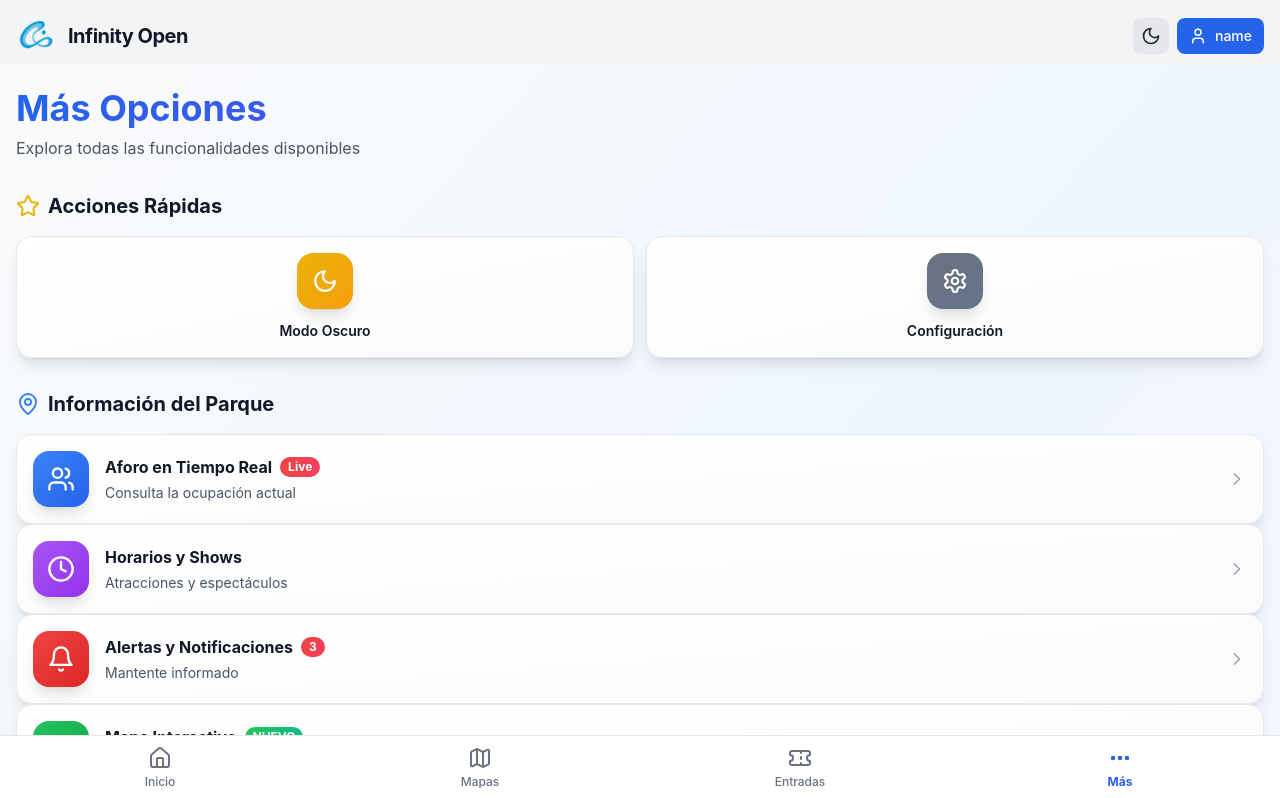
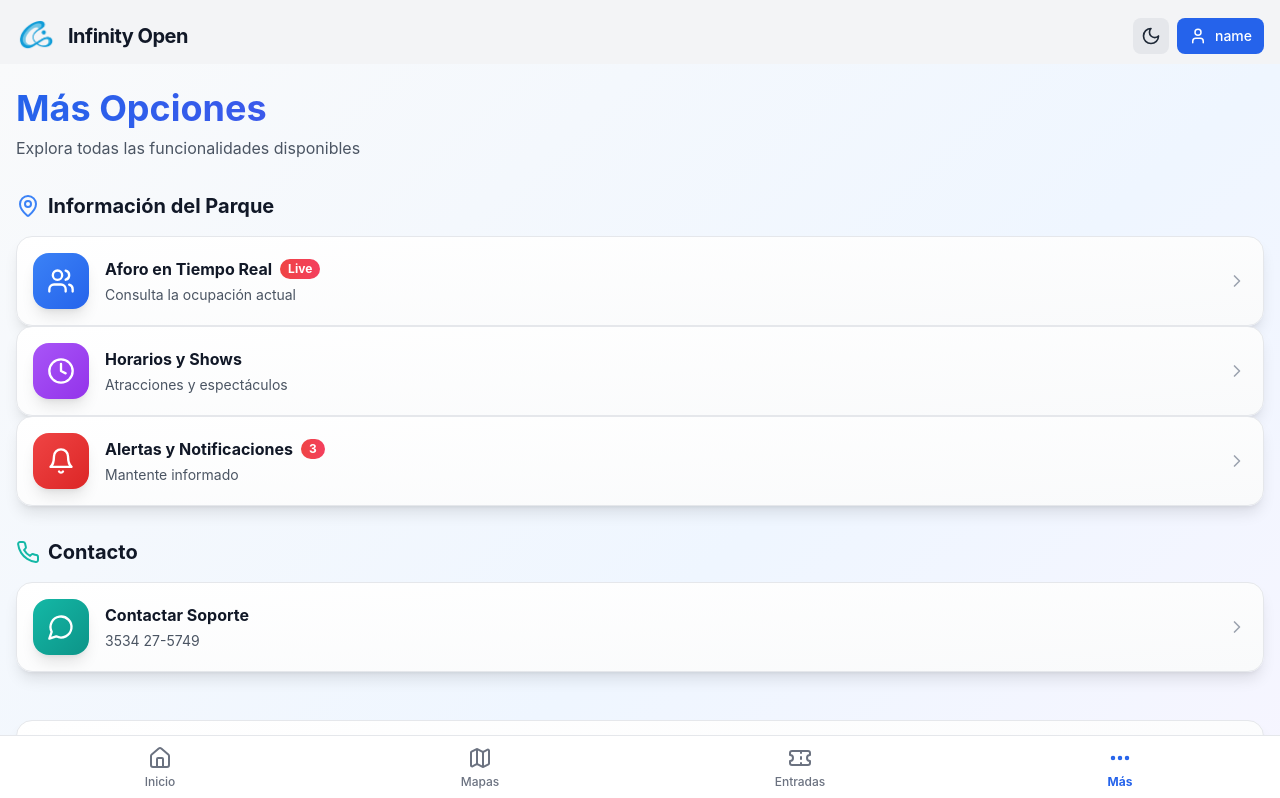
Before and after one commit to LautaroNovello/Infinity-Open, a React (Vite) app: page /more in a window 1280 px wide. Shown: the top 798 px of the page. Built offline with nearby package versions, Linux system fonts and the light colour scheme; sample sign-in values are in the browser's storage.

Commit message:
cambios 5.1

```diff
--- a/src/pages/More.tsx
+++ b/src/pages/More.tsx
@@ -1,10 +1,8 @@
 import { Link } from 'react-router-dom'
 import {
-  Users, Bell, Clock, ChevronRight, MapPin, Star,
-  Settings, MessageCircle, LogOut,
-  Moon, Sun, Phone
+  Users, Bell, Clock, ChevronRight, MapPin,
+  MessageCircle, LogOut, Phone
 } from 'lucide-react'
-import { useState } from 'react'
 
 interface MenuItem {
   id: number
@@ -20,14 +18,12 @@ interface MenuItem {
 }
 
 export default function More() {
-  const [darkMode, setDarkMode] = useState(
-    document.documentElement.classList.contains('dark')
-  )
-
-  const toggleDarkMode = () => {
-    document.documentElement.classList.toggle('dark')
-    setDarkMode(!darkMode)
-    localStorage.setItem('theme', darkMode ? 'light' : 'dark')
+  const handleLogout = () => {
+    // Limpiar datos de sesión
+    localStorage.removeItem('userToken')
+    localStorage.removeItem('userData')
+    // Redirigir a login
+    window.location.href = '/login'
   }
 
   const primaryOptions: MenuItem[] = [
@@ -60,16 +56,6 @@ export default function More() {
       bgColor: 'bg-gradient-to-br from-red-500 to-red-600',
       badge: '3',
     },
-    {
-      id: 4,
-      title: 'Mapa Interactivo',
-      description: 'Encuentra ubicaciones',
-      icon: MapPin,
-      path: '/maps',
-      color: 'text-green-600 dark:text-green-400',
-      bgColor: 'bg-gradient-to-br from-green-500 to-green-600',
-      isNew: true,
-    },
   ]
 
   const supportOptions: MenuItem[] = [
@@ -81,25 +67,6 @@ export default function More() {
       path: 'tel:+543534275749',
       color: 'text-teal-600 dark:text-teal-400',
       bgColor: 'bg-gradient-to-br from-teal-500 to-teal-600',
-    },
-  ]
-
-  const quickActions = [
-    {
-      id: 'theme',
-      title: darkMode ? 'Modo Claro' : 'Modo Oscuro',
-      icon: darkMode ? Sun : Moon,
-      action: toggleDarkMode,
-      color: 'text-yellow-600 dark:text-yellow-400',
-      bgColor: 'bg-gradient-to-br from-yellow-500 to-amber-500',
-    },
-    {
-      id: 'settings',
-      title: 'Configuración',
-      icon: Settings,
-      action: () => alert('Configuración de la aplicación'),
-      color: 'text-gray-600 dark:text-gray-400',
-      bgColor: 'bg-gradient-to-br from-gray-500 to-slate-500',
     },
   ]
 
@@ -186,37 +153,6 @@ export default function More() {
           </p>
         </div>
 
-        {/* Acciones Rápidas */}
-        <div className="mb-8">
-          <h2 className="text-xl font-bold text-gray-900 dark:text-white mb-4 flex items-center gap-2">
-            <Star className="text-yellow-500" size={24} />
-            Acciones Rápidas
-          </h2>
-          <div className="grid grid-cols-2 gap-3">
-            {quickActions.map((action, index) => (
-              <button
-                key={action.id}
-                onClick={action.action}
-                className="group relative bg-gradient-to-br from-white to-gray-50 dark:from-gray-800 dark:to-gray-900 p-4 rounded-2xl shadow-lg hover:shadow-2xl border border-gray-200 dark:border-gray-700 transform hover:scale-105 transition-all duration-300 overflow-hidden"
-                style={{
-                  animationDelay: `${index * 50}ms`,
-                  animation: 'slideInUp 0.5s ease-out forwards'
-                }}
-              >
-                <div className="absolute inset-0 bg-gradient-to-r from-transparent via-white/20 to-transparent -translate-x-full group-hover:translate-x-full transition-transform duration-1000"></div>
-                <div className="relative flex flex-col items-center gap-3">
-                  <div className={`w-14 h-14 rounded-2xl ${action.bgColor} flex items-center justify-center shadow-lg transform group-hover:rotate-12 transition-transform duration-300`}>
-                    <action.icon className="text-white" size={26} />
-                  </div>
-                  <span className="text-sm font-semibold text-gray-900 dark:text-white text-center">
-                    {action.title}
-                  </span>
-                </div>
-              </button>
-            ))}
-          </div>
-        </div>
-
         {/* Opciones Principales */}
         <div className="mb-8">
           <h2 className="text-xl font-bold text-gray-900 dark:text-white mb-4 flex items-center gap-2">
@@ -263,7 +199,10 @@ export default function More() {
         </div>
 
         {/* Botón de Cerrar Sesión */}
-        <button className="w-full mt-6 flex items-center justify-center gap-3 py-4 px-6 rounded-2xl bg-gradient-to-r from-red-600 to-rose-600 text-white font-bold hover:shadow-2xl hover:shadow-red-500/50 transform hover:scale-105 transition-all duration-300">
+        <button
+          onClick={handleLogout}
+          className="w-full mt-6 flex items-center justify-center gap-3 py-4 px-6 rounded-2xl bg-gradient-to-r from-red-600 to-rose-600 text-white font-bold hover:shadow-2xl hover:shadow-red-500/50 transform hover:scale-105 transition-all duration-300"
+        >
           <LogOut size={22} />
           Cerrar Sesión
         </button>
```
